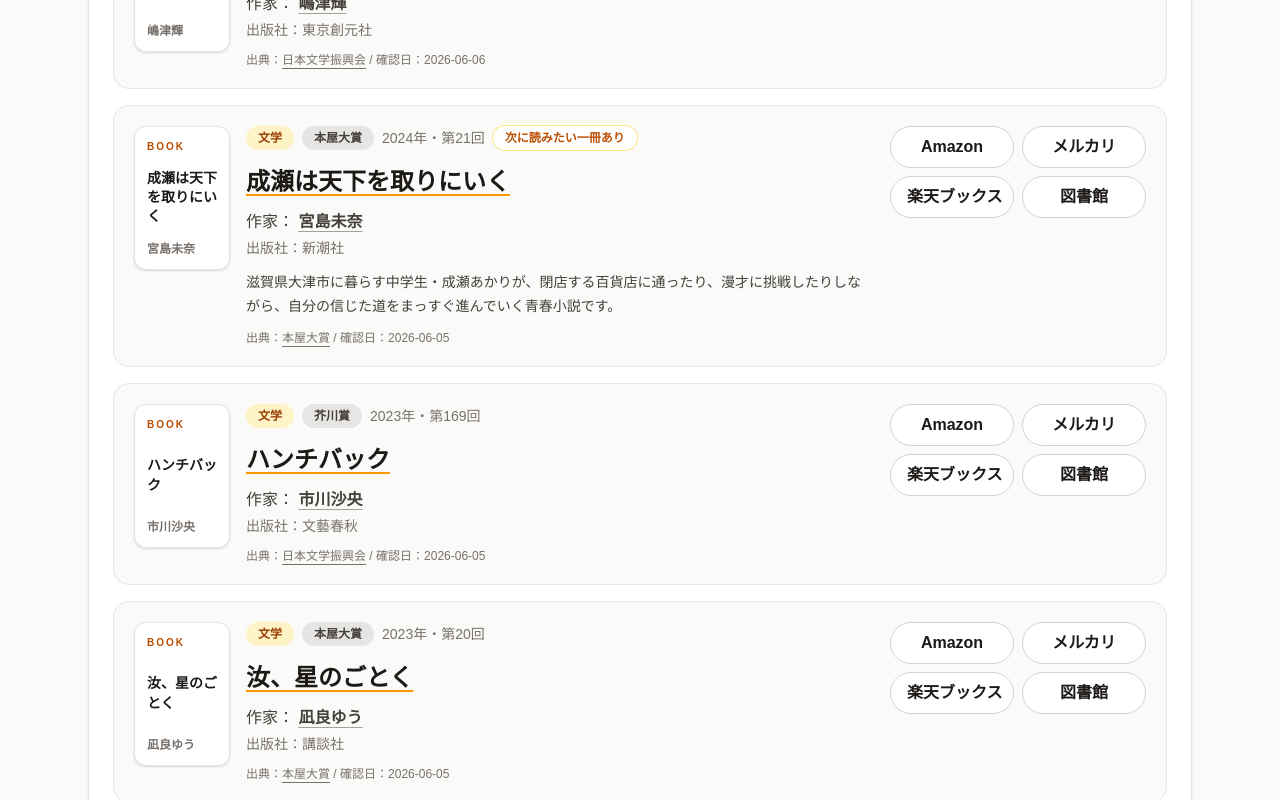
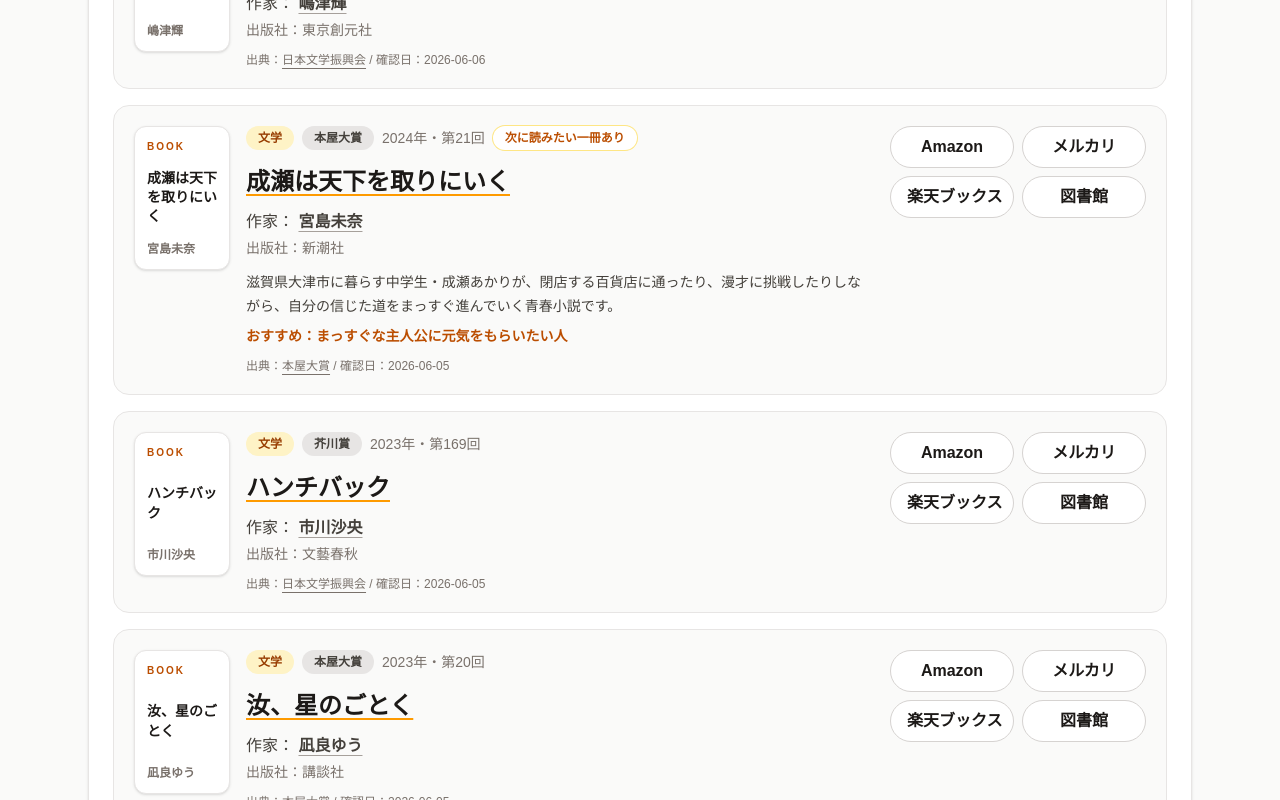
Before and after one commit to fel-an-Studio/bungakusho-zukan, a Next.js app: page / in a window 1280 px wide. Shown: the part 2180-2980 px from the top of the page. Built offline with nearby package versions, Linux system fonts and the light colour scheme.

Commit message:
Show recommended audience on list cards

```diff
--- a/components/AwardResultList.tsx
+++ b/components/AwardResultList.tsx
@@ -603,6 +603,12 @@
                           </p>
                       )}
 
+                      {result.recommendedFor && result.recommendedFor.length > 0 && (
+                        <p className="mt-2 text-sm font-bold text-amber-700">
+                          おすすめ：{result.recommendedFor[0]}
+                        </p>
+                      )}
+
                       {result.sourceName && (
                         <p className="mt-3 text-xs text-stone-500">
                           出典：
```
